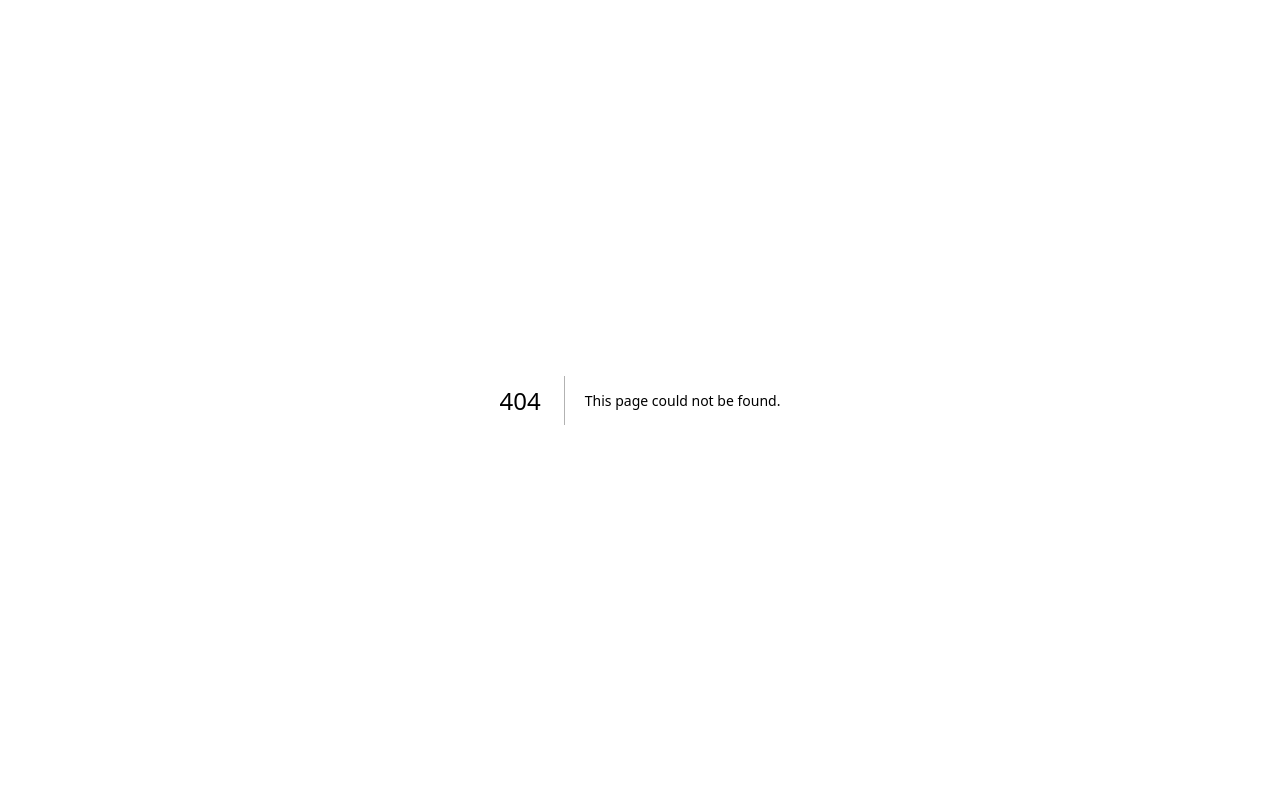
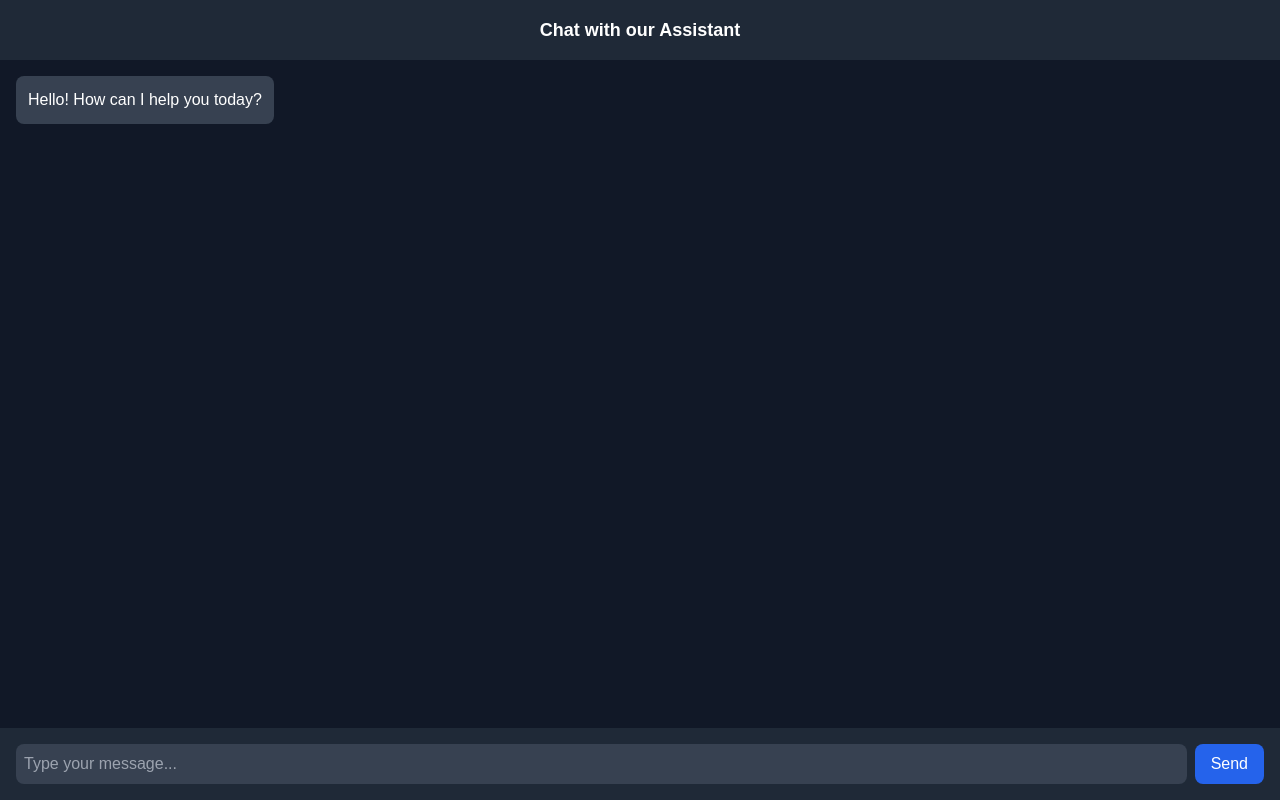
Before and after one commit to sanskar240/inquisitor-wrapper, a Next.js app: page /chat-interface in a window 1280 px wide. Before the commit this address had no page. Built offline with nearby package versions, Linux system fonts and the light colour scheme.

Commit message:
chat interface ready

```diff
--- /dev/null
+++ b/app/chat-interface/page.js
@@ -0,0 +1,70 @@
+"use client";
+import React, { useState, useEffect } from 'react';
+import { useRouter, useSearchParams } from 'next/navigation';
+
+const ChatInterface = () => {
+  const router = useRouter();
+  const searchParams = useSearchParams();
+
+  const initialQuestion = searchParams.get('question') || '';
+  const [input, setInput] = useState(initialQuestion);
+  const [messages, setMessages] = useState([
+    { role: 'assistant', content: 'Hello! How can I help you today?' },
+  ]);
+
+  useEffect(() => {
+    if (initialQuestion) {
+      setInput(initialQuestion);
+    }
+  }, [initialQuestion]);
+
+  const handleSend = () => {
+    if (!input.trim()) return;
+
+    setMessages([...messages, { role: 'user', content: input }]);
+    setInput(''); // Clear the input field after sending the message
+  };
+
+  return (
+    <div className="flex flex-col h-screen bg-gray-900 text-white">
+      <header className="bg-gray-800 p-4 text-center text-lg font-semibold">
+        Chat with our Assistant
+      </header>
+
+      <div className="flex-1 overflow-y-auto p-4 space-y-2">
+        {messages.map((msg, index) => (
+          <div
+            key={index}
+            className={`flex ${msg.role === 'user' ? 'justify-end' : 'justify-start'}`}
+          >
+            <div
+              className={`p-3 rounded-lg max-w-xs ${
+                msg.role === 'user' ? 'bg-blue-600' : 'bg-gray-700'
+              }`}
+            >
+              {msg.content}
+            </div>
+          </div>
+        ))}
+      </div>
+
+      <div className="bg-gray-800 p-4 flex items-center">
+        <input
+          type="text"
+          value={input}
+          onChange={(e) => setInput(e.target.value)}
+          placeholder="Type your message..."
+          className="flex-1 p-2 bg-gray-700 text-white rounded-lg focus:outline-none"
+        />
+        <button
+          onClick={handleSend}
+          className="ml-2 px-4 py-2 bg-blue-600 hover:bg-blue-700 text-white rounded-lg"
+        >
+          Send
+        </button>
+      </div>
+    </div>
+  );
+};
+
+export default ChatInterface;
--- a/app/new-analysis/page.js
+++ b/app/new-analysis/page.js
@@ -1,13 +1,17 @@
-"use client"; // Ensure this is at the top of the file
+// NewAnalysis component
+
+"use client";
 import React, { useState } from 'react';
 import axios from 'axios';
 import Link from 'next/link';
+import { useRouter } from 'next/navigation';
 
 const NewAnalysis = () => {
     const [text, setText] = useState('');
     const [questions, setQuestions] = useState([]);
     const [loading, setLoading] = useState(false);
     const [error, setError] = useState('');
+    const router = useRouter();
 
     const handleSubmit = async (e) => {
         e.preventDefault();
@@ -37,9 +41,7 @@ const NewAnalysis = () => {
                 const generatedQuestions = response.data.map((item) => item.generated_text).filter(Boolean);
                 setQuestions(generatedQuestions);
 
-                // Send generated questions to your backend for storage
                 const saveResponse = await axios.post('/api/questions', { questions: generatedQuestions });
-
                 if (saveResponse.status === 200) {
                     console.log('Questions saved successfully:', saveResponse.data);
                 } else {
@@ -62,6 +64,12 @@ const NewAnalysis = () => {
         } finally {
             setLoading(false);
         }
+    };
+
+    const handlePromptInChat = () => {
+        // Ensure that question is passed as a valid string in the URL
+        const question = typeof questions[0] === 'string' ? questions[0] : '';
+        router.push(`/chat-interface?question=${encodeURIComponent(question)}`);
     };
 
     return (
@@ -99,9 +107,19 @@ const NewAnalysis = () => {
                     <h3 className="text-xl font-bold">Generated Questions:</h3>
                     {error && <p className="text-red-500 mt-2">{error}</p>}
                     {!error && questions.length > 0 ? (
-                        questions.map((question, index) => (
-                            <p key={index} className="text-gray-400 mt-2">{question}</p>
-                        ))
+                        <>
+                            {questions.map((question, index) => (
+                                <p key={index} className="text-gray-400 mt-2">{question}</p>
+                            ))}
+
+                            {/* Button to redirect to Chat Interface */}
+                            <button
+                                onClick={handlePromptInChat}
+                                className="mt-4 px-4 py-2 bg-green-500 hover:bg-green-600 text-white rounded"
+                            >
+                                Prompt in Chat
+                            </button>
+                        </>
                     ) : !error && !loading && (
                         <p className="text-gray-400 mt-2">Questions will be displayed here after generation.</p>
                     )}
--- a/app/page.js
+++ b/app/page.js
@@ -55,7 +55,7 @@ export default function Home() {
                   Generated Questions
                 </button>
               </Link>
-              <Link href="/chat">
+              <Link href="/chat-interface">
                 <button className="bg-gray-700 text-white px-4 py-2 rounded hover:bg-gray-600">
                   Chat Interface
                 </button>
```
